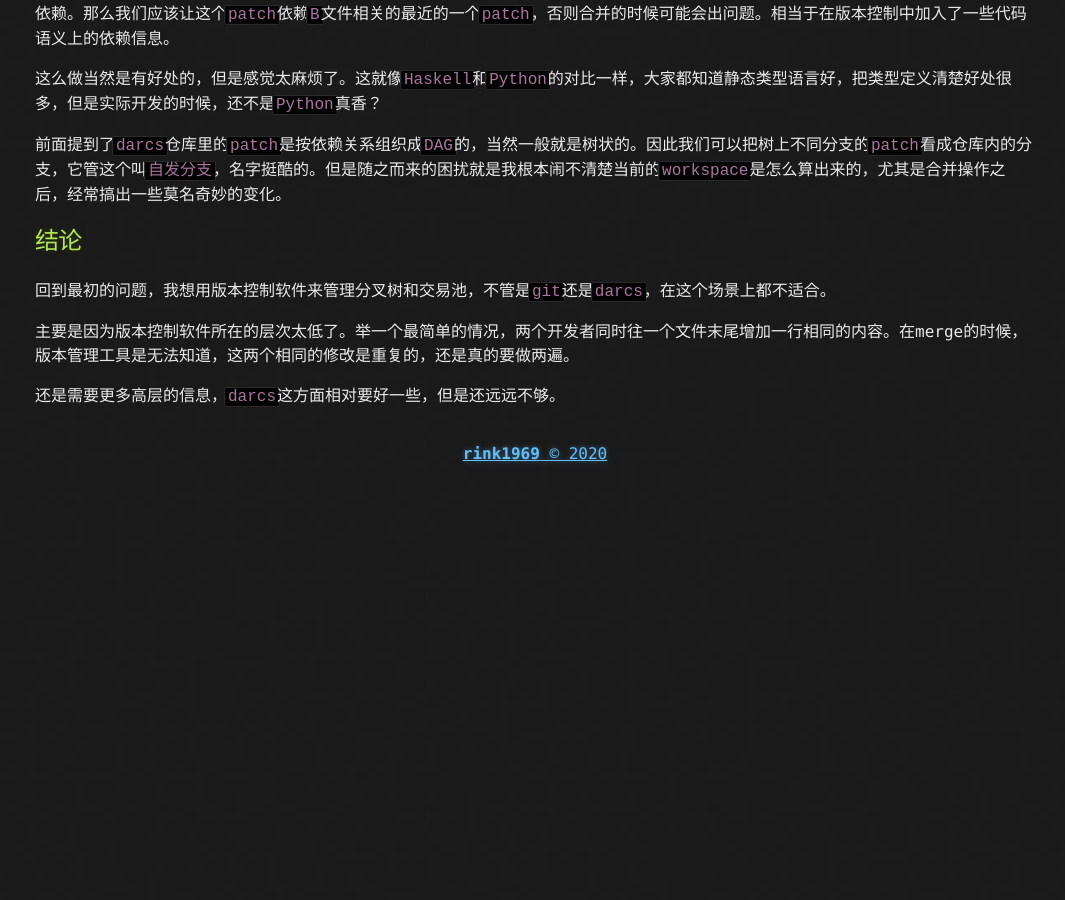
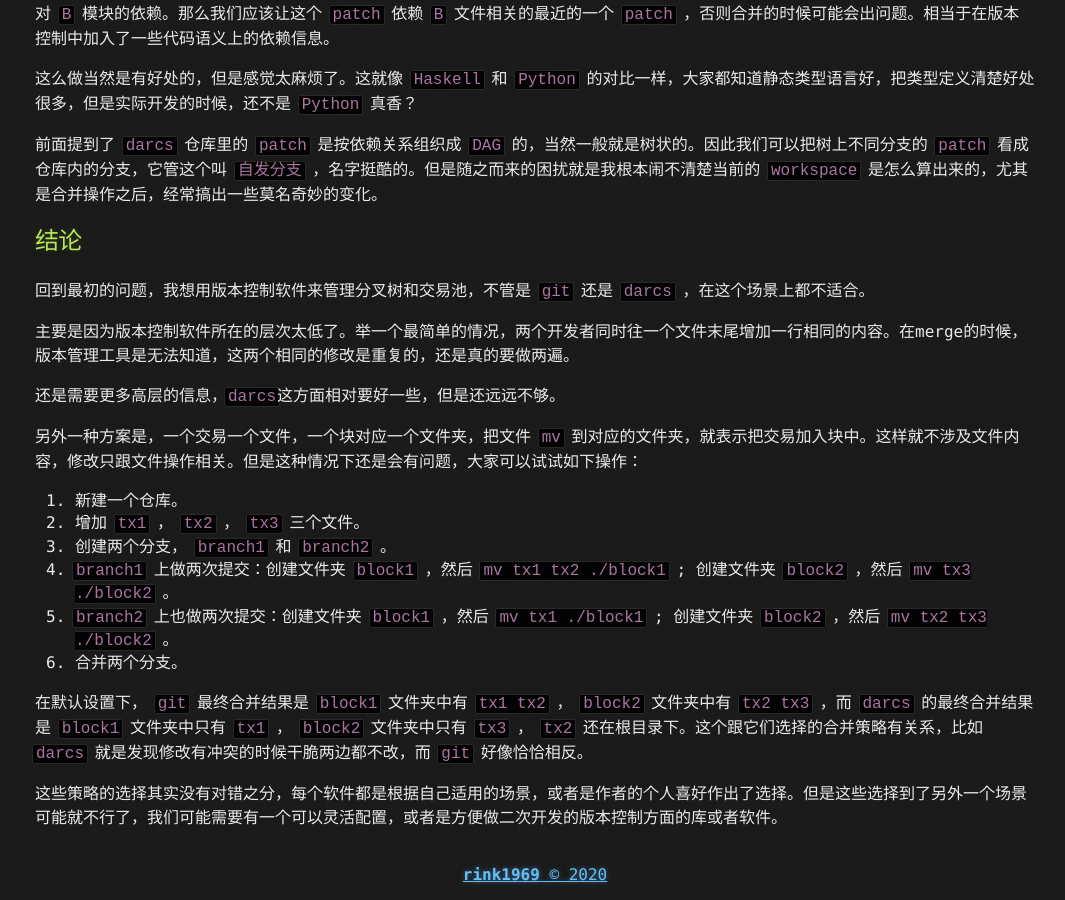
Before and after one commit to QingYanL/rink1969.github.io, a Jekyll site: the page built from _posts/2020-11-10-darcs-vs-git.md, in a window 1280 px wide and 900 px high, scrolled down 1939 px. Shown: the whole window, without its empty margins (105-1170 px from the left). Built offline with Jekyll 4.4.1, drawn with Linux system fonts in a browser that asks for light colours; before the commit the page ends 2418 px from its top, so only the background shows below that; some of the changed text lies outside the part shown.

Commit message:
update post

````diff
--- a/_posts/2020-11-10-darcs-vs-git.md
+++ b/_posts/2020-11-10-darcs-vs-git.md
@@ -5,32 +5,32 @@ published: true
 
 ## 问题
 
-[CITA-Cloud](https://github.com/cita-cloud)设计的一个目标，或者说是我个人的一个执念，就是希望能够将区块链拆分成多个现有软件的组合。这样就能复用已有的软件，提高开发进度，提升区块链的产品质量。
+[CITA-Cloud](https://github.com/cita-cloud)设计的一个目标，或者说是我个人的一个执念，就是希望能够将区块链拆分成多个现有软件的组合。这样就能复用已有的软件，提高开发速度，提升区块链的产品质量。
 
-上一篇文章提到分叉树和交易池跟`git`的一些操作很像，因此花了一些时间调研版本控制软件，看是否能直接复用。
+上一篇文章提到分叉树和交易池跟 `git` 的一些操作很像，因此花了一些时间调研版本控制软件，看是否能直接复用。
 
 ## 版本控制软件
 
 版本控制软件发展历史很悠久，相关的软件也非常多。按照发展的顺序可以分为：
 
-1. 中心化的版本控制软件，比如`ClearCase`和`SVN`。它们的特点是有个中心化的服务器，一些比较大的企业还专门配有管理人员。好处是可以非常方便的设置权限，可以细化到目录，如果你没有仓库下某个目录的权限，那么你同步代码之后，本地相应的目录是空的。它的协作方式是加锁，修改代码之前要先`checkout`相关的文件，提交修改，最后要有个`checkin`操作，在这期间别人是无法修改同样的文件的。
-2. 分布式的版本控制软件，比如`git`和`darcs`等等。随着开源软件的发展，软件开发中的大规模协作逐渐成为主流，版本控制软件也随之进化为分布式的。它们的特点是没有中心化的服务器，每个人`clone`了之后，本地都是一个完整的仓库，特别符合上一篇文章提到的`Local First`原则。
+1. 中心化的版本控制软件，比如 `ClearCase` 和 `SVN` 。它们的特点是有个中心化的服务器，一些比较大的企业还专门配有管理人员。好处是可以非常方便的设置权限，可以细化到目录，如果你没有仓库下某个目录的权限，那么你同步代码之后，本地相应的目录是空的。它的协作方式是加锁，修改代码之前要先`checkout`相关的文件，提交修改，最后要有个`checkin`操作，在这期间别人是无法修改同样的文件的。
+2. 分布式的版本控制软件，比如 `git` 和 `darcs` 等等。随着开源软件的发展，软件开发中的大规模协作逐渐成为主流，版本控制软件也随之进化为分布式的。它们的特点是没有中心化的服务器，每个人 `clone` 了之后，本地都是一个完整的仓库，特别符合上一篇文章提到的 `Local First` 原则。
 
-在分布式的版本控制软件领域里，相关软件其实很多，但是现在基本上已经形成`git`一家独大的情形。作为对比的另外一方，[`darcs`](http://darcs.net/)其实也挺落魄的。`darcs`是用`Haskell`开发的，因此在`Haskell`圈子里面用的挺多的，`GHC`原来也是用`darcs`的，但是后来`GHC`也迁移到`git`了。但是`darcs`凭借着优雅的理论，还是有一些忠诚的拥趸。
+在分布式的版本控制软件领域里，相关软件其实很多，但是现在基本上已经形成`git`一家独大的情形。作为对比的另外一方，[darcs](http://darcs.net/)其实也挺落魄的，它是用 `Haskell` 开发的，因此在 `Haskell` 圈子里面用的挺多的，`GHC`原来也是用`darcs`的，但是后来改用 `git` 了。但是 `darcs` 凭借着优雅的理论，还是有一些忠诚的拥趸。
 
 ## 区别
 
-`darcs`和`git`最大的区别是，`git`是基于`snapshot`的，而`darcs`是基于`patch`的。
+ `darcs` 和 `git` 最大的区别是， `git` 是基于 `snapshot` 的，而 `darcs` 是基于 `patch` 的。
 
-用户修改一个文件之后，`git`会保存修改前和修改后的两份文件，而`darcs`则保存的仅仅是通过`diff`算法计算出的`patch`。
+用户修改一个文件之后， `git` 会保存修改前和修改后的两份文件，而 `darcs` 则保存的仅仅是通过 `diff` 算法计算出的 `patch` 。
 
-`git`的做法比较简单粗暴，但是性能比较好，是典型的工程师做法。而`darcs`则比较有学术气息，背后有一套完善的[`Patch Theory`](https://en.wikibooks.org/wiki/Understanding_Darcs/Patch_theory)。
+`git`的做法比较简单粗暴，但是性能比较好，是典型的工程师做法。而 `darcs` 则比较有学术气息，背后有一套完善的[Patch Theory](https://en.wikibooks.org/wiki/Understanding_Darcs/Patch_theory)。
 
-使用层面，两者还是比较类似的，很多子命令都是对应的。`darcs`的使用可以参考[教程](https://darcsbook.acmelabs.space)。
+使用层面，两者还是比较类似的，很多子命令都是对应的。 `darcs` 的使用可以参考[教程](https://darcsbook.acmelabs.space)。
 
-比较突出的区别是`darcs`没有分支的概念，一个仓库就是一系列的`patch`。但是可以通过多个仓库来模拟多个分支，本地的多个仓库之间可以相互`pull`，而且是直接用文件系统路径，也挺方便的。
+比较突出的区别是 `darcs` 没有分支的概念，一个仓库就是一系列的 `patch` 。但是可以通过多个仓库来模拟多个分支，本地的多个仓库之间可以相互 `pull` ，而且是直接用文件系统路径，也挺方便的。
 
-刚才提到`darcs`的一个仓库就是一系列的`patch`，但是这些`patch`之间不是我们直觉认为的按照提交顺序排成一条线，而是按照相互间的依赖顺序形成一个`DAG`。
+刚才提到 `darcs` 的一个仓库就是一系列的 `patch` ，但是这些 `patch` 之间不是我们直觉认为的按照提交顺序排成一条线，而是按照相互间的依赖顺序形成一个 `DAG` 。
 
 我们来看一个具体的例子：
 
@@ -53,26 +53,39 @@ digraph {
 }
 ```
 
-我们先增加`A`和`B`两个文件，然后分别修改两个文件的内容，注意这些操作是分成四次提交的。我们从依赖信息上看到，`modify A`依赖`add A`，`modify B`依赖`add B`，但是这两组修改之间是没有依赖关系的。
+我们先增加 `A` 和 `B` 两个文件，然后分别修改两个文件的内容，注意这些操作是分成四次提交的。我们从依赖信息上看到， `modify A` 依赖 `add A` ， `modify B` 依赖 `add B` ，但是这两组修改之间是没有依赖关系的。
 
-两个仓库合并的时候，其实就是把两边的补丁放到一起，重新梳理一下依赖关系，形成一个新的`DAG`。没有依赖关系的`patch`之间的先后顺序是可以随意调整的。
+两个仓库合并的时候，其实就是把两边的补丁放到一起，重新梳理一下依赖关系，形成一个新的 `DAG` 。没有依赖关系的 `patch` 之间的先后顺序是可以随意调整的。
 
-因此`darcs`在合并分支的时候，会比`git`要智能很多，`git`经常搞出一些莫名其妙的冲突出来。
+因此 `darcs` 在合并分支的时候，会比 `git` 要智能很多， `git` 经常搞出一些莫名其妙的冲突出来。
 
-但是代价是`darcs`合并操作非常慢，最坏情况下是指数级的复杂度。`GHC`之所以放弃`darcs`切换到`git`，就是因为他们在合并一个比较大的分支时，经常跑很久都没反应。
+但是代价是 `darcs` 合并操作非常慢，最坏情况下是指数级的复杂度。 `GHC` 之所以放弃 `darcs` 切换到 `git` ，就是因为他们在合并一个比较大的分支时，经常跑很久都没反应。
 
-而且`darcs`倾向于将修改拆分成小的`patch`，这更加剧了性能问题。我们看上面例子中的`modify both`，表示同时修改了`A`和`B`两个文件，但是这次我们是作为一次修改提交的。再看依赖关系，我们就会发现`modify both`依赖了前面的所有的`patch`。因此，如果我们想更好的发挥`darcs`的优势，就不能像`git`那样，一次提交修改很多个文件。但是这个挺反人类的，我们提交一般都是完成一个特性开发提交一次，除非是源码文件组织的特别好，否则很难不涉及到多个文件的修改。
+而且 `darcs` 倾向于将修改拆分成小的 `patch` ，这更加剧了性能问题。我们看上面例子中的 `modify both` ，表示同时修改了`A`和`B`两个文件，但是这次我们是作为一次修改提交的。再看依赖关系，我们就会发现 `modify both` 依赖了前面的所有的 `patch` 。因此，如果我们想更好的发挥 `darcs` 的优势，就不能像 `git` 那样，一次提交修改很多个文件。但是这个挺反人类的，我们提交一般都是完成一个特性开发提交一次，除非是源码文件组织的特别好，否则很难不涉及到多个文件的修改。
 
-`darcs`还可以让用户来指定`patch`之间的依赖。它的教程里有个[例子](https://darcsbook.acmelabs.space/chapter07.html)是，如果我们在`A`文件里增加了一行`use B`，表示新增`A`模块对`B`模块的依赖。那么我们应该让这个`patch`依赖`B`文件相关的最近的一个`patch`，否则合并的时候可能会出问题。相当于在版本控制中加入了一些代码语义上的依赖信息。
+`darcs` 还可以让用户来指定 `patch` 之间的依赖。它的教程里有个[例子](https://darcsbook.acmelabs.space/chapter07.html)是，如果我们在 `A` 文件里增加了一行 `use B` ，表示新增 `A` 模块对 `B` 模块的依赖。那么我们应该让这个 `patch` 依赖 `B` 文件相关的最近的一个 `patch` ，否则合并的时候可能会出问题。相当于在版本控制中加入了一些代码语义上的依赖信息。
 
-这么做当然是有好处的，但是感觉太麻烦了。这就像`Haskell`和`Python`的对比一样，大家都知道静态类型语言好，把类型定义清楚好处很多，但是实际开发的时候，还不是`Python`真香？
+这么做当然是有好处的，但是感觉太麻烦了。这就像 `Haskell` 和 `Python` 的对比一样，大家都知道静态类型语言好，把类型定义清楚好处很多，但是实际开发的时候，还不是 `Python` 真香？
 
-前面提到了`darcs`仓库里的`patch`是按依赖关系组织成`DAG`的，当然一般就是树状的。因此我们可以把树上不同分支的`patch`看成仓库内的分支，它管这个叫`自发分支`，名字挺酷的。但是随之而来的困扰就是我根本闹不清楚当前的`workspace`是怎么算出来的，尤其是合并操作之后，经常搞出一些莫名奇妙的变化。
+前面提到了 `darcs` 仓库里的 `patch` 是按依赖关系组织成 `DAG` 的，当然一般就是树状的。因此我们可以把树上不同分支的 `patch` 看成仓库内的分支，它管这个叫 `自发分支` ，名字挺酷的。但是随之而来的困扰就是我根本闹不清楚当前的 `workspace` 是怎么算出来的，尤其是合并操作之后，经常搞出一些莫名奇妙的变化。
 
 ## 结论
 
-回到最初的问题，我想用版本控制软件来管理分叉树和交易池，不管是`git`还是`darcs`，在这个场景上都不适合。
+回到最初的问题，我想用版本控制软件来管理分叉树和交易池，不管是 `git` 还是 `darcs` ，在这个场景上都不适合。
 
 主要是因为版本控制软件所在的层次太低了。举一个最简单的情况，两个开发者同时往一个文件末尾增加一行相同的内容。在merge的时候，版本管理工具是无法知道，这两个相同的修改是重复的，还是真的要做两遍。
 
 还是需要更多高层的信息，`darcs`这方面相对要好一些，但是还远远不够。
+
+另外一种方案是，一个交易一个文件，一个块对应一个文件夹，把文件 `mv` 到对应的文件夹，就表示把交易加入块中。这样就不涉及文件内容，修改只跟文件操作相关。但是这种情况下还是会有问题，大家可以试试如下操作：
+
+1. 新建一个仓库。
+2. 增加 `tx1` ， `tx2` ， `tx3` 三个文件。
+3. 创建两个分支， `branch1` 和 `branch2` 。
+4.  `branch1` 上做两次提交：创建文件夹 `block1` ，然后 `mv tx1 tx2 ./block1` ;  创建文件夹 `block2` ，然后 `mv tx3 ./block2` 。
+5.  `branch2` 上也做两次提交：创建文件夹 `block1` ，然后 `mv tx1 ./block1` ;  创建文件夹 `block2` ，然后 `mv tx2 tx3 ./block2` 。
+6. 合并两个分支。
+
+在默认设置下，  `git` 最终合并结果是 `block1` 文件夹中有 `tx1 tx2` ，  `block2` 文件夹中有 `tx2 tx3` ，而 `darcs` 的最终合并结果是 `block1` 文件夹中只有 `tx1` ，  `block2` 文件夹中只有 `tx3` ， `tx2` 还在根目录下。这个跟它们选择的合并策略有关系，比如 `darcs` 就是发现修改有冲突的时候干脆两边都不改，而 `git` 好像恰恰相反。
+
+这些策略的选择其实没有对错之分，每个软件都是根据自己适用的场景，或者是作者的个人喜好作出了选择。但是这些选择到了另外一个场景可能就不行了，我们可能需要有一个可以灵活配置，或者是方便做二次开发的版本控制方面的库或者软件。
````
